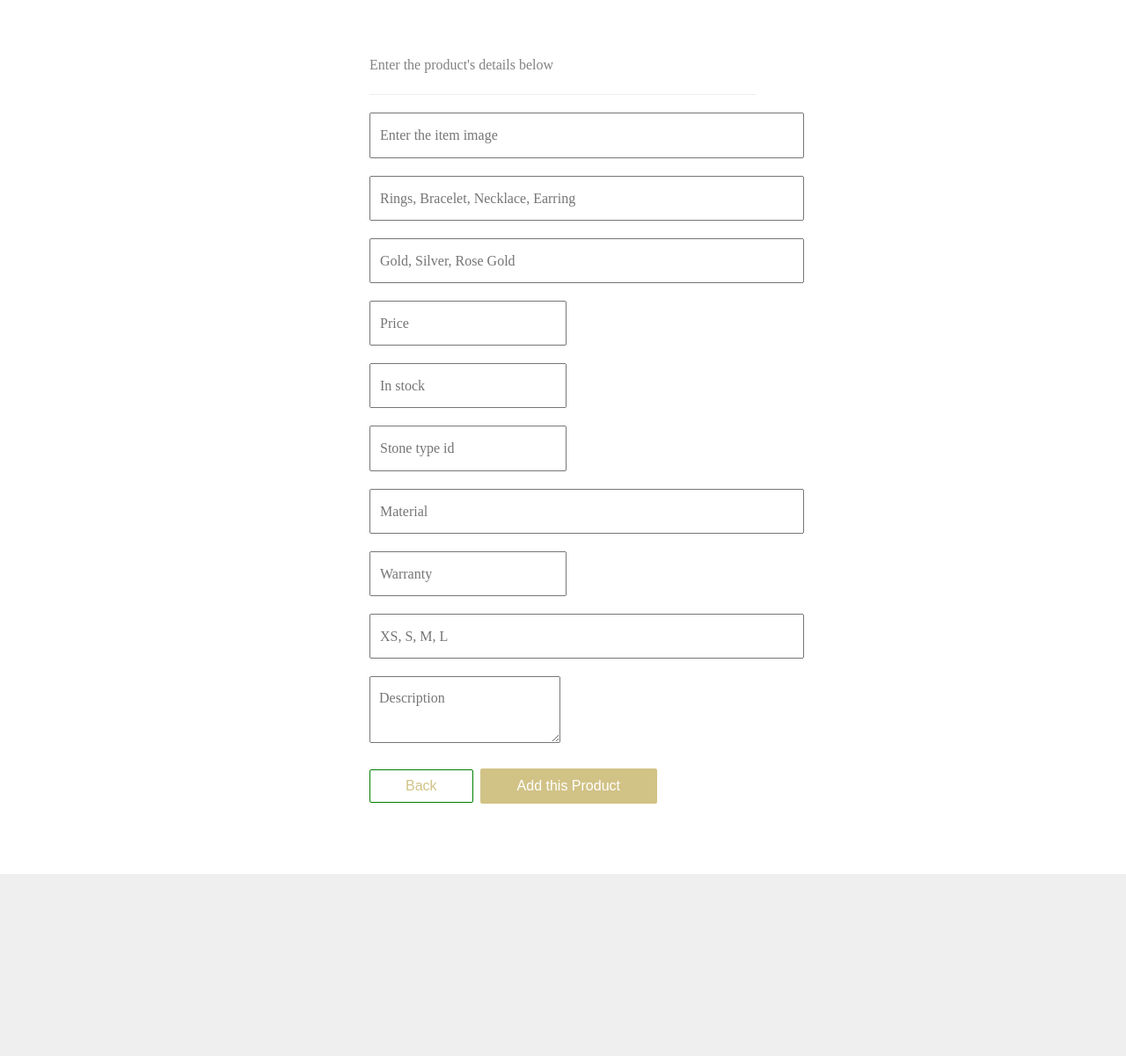
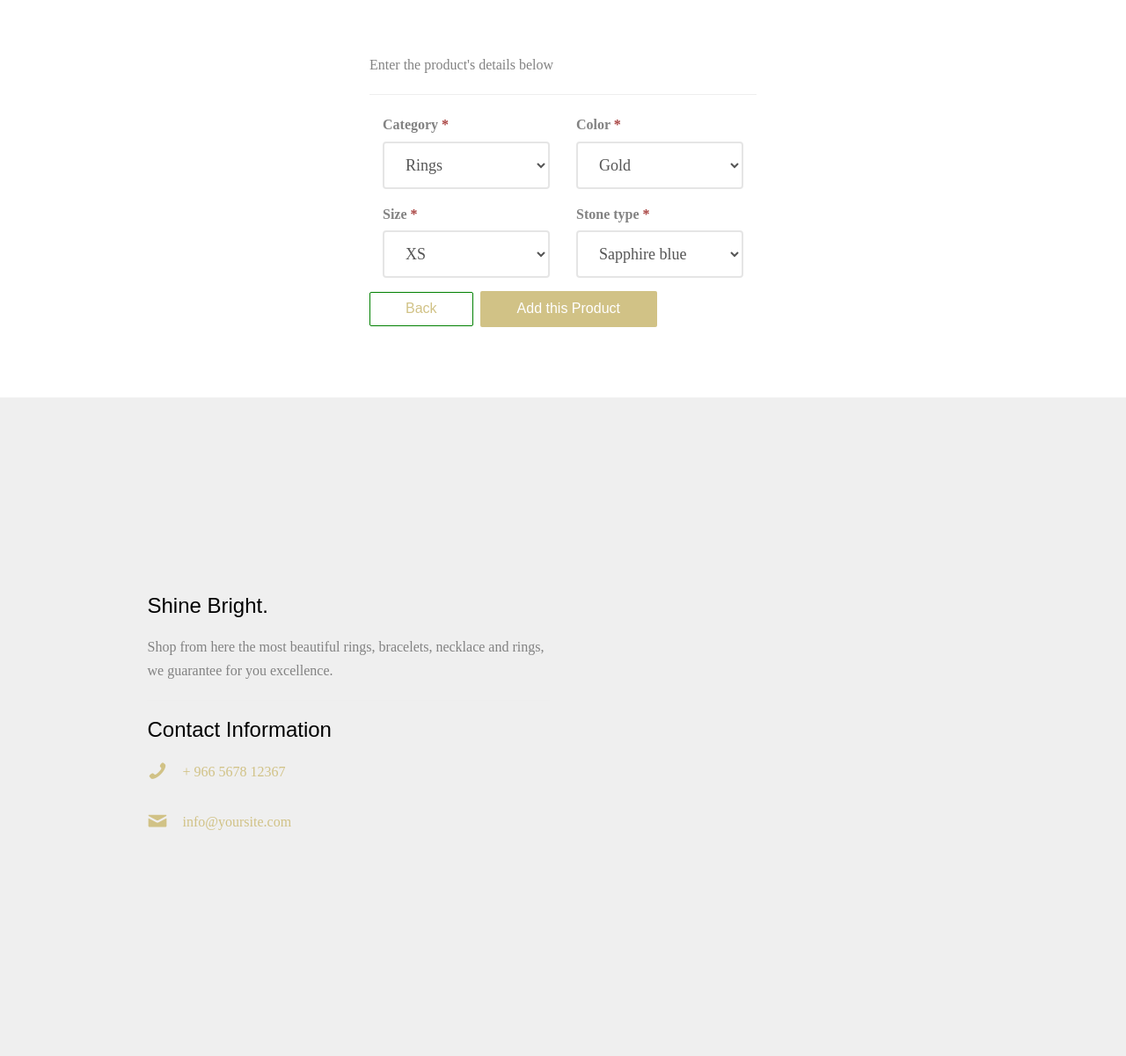
Before and after one commit to dev-jey/php-ecommerce, a PHP site: page /add_product.php in a window 1280 px wide. Shown: the part 200-1401 px from the top of the page at 88% size. After the commit the page ends 1144 px from the top, so only its background shows below. Run offline with PHP 8.4, Linux system fonts and the light colour scheme; a user stored in the database is signed in; some libraries are stand-ins or nearby versions; some web fonts are replaced.

Commit message:
New cheanges

```diff
--- a/add_product.php
+++ b/add_product.php
@@ -6,23 +6,15 @@ include("database/connect.php");
 //tasks to do once all the details are entered
 
 if (isset($_POST['addthisprod'])) {
-
-    $image = $_POST['image'];
     $Item_category = $_POST['Item_category'];
     $Item_color = $_POST['Item_color'];
     $Stone_type = $_POST['Stone_type'];
-    $Material = $_POST['Material'];
-    $warranty = $_POST['warranty'];
     $Item_size = $_POST['Item_size'];
-    $Description = $_POST['Description'];
-    $Item_price = $_POST['Item_price'];
-    $In_stock = $_POST['In_stock'];
 
-    $sqlinsert = "INSERT INTO item(image,Item_category,Item_color,Stone_type,Material,warranty,Item_size,Description, Item_price, In_stock) VALUES('$image','$Item_category','$Item_color','$Stone_type','$Material', '$warranty', '$Item_size', '$Description', '$Item_price', '$In_stock')";
-    echo $sqlinsert;
+    $sqlinsert = "INSERT INTO Item_data(Item_id,Color,Size,type) VALUES('$Item_category','$Item_color','$Item_size','$Stone_type')";
+    // echo $sqlinsert;
     mysqli_query($conn, $sqlinsert);
     echo '<script>window.location="adminhome.php"</script>';
-
 }
 ?>
 
@@ -35,28 +27,48 @@ if (isset($_POST['addthisprod'])) {
                     margin: auto;
                     background-color: white;" class="mx-auto">
             <?php echo "Enter the product's details below<br><hr>"; ?>
-            <input type="text" required name="image" placeholder="Enter the item image" size=50 style="padding: 10px; margin-bottom: 20px;">
-            <br>
-            <input type="text" required name="Item_category" placeholder="Rings, Bracelet, Necklace, Earring" size=50 style="padding: 10px; margin-bottom: 20px;">
-            <br>
-            <input type="text" required name="Item_color" placeholder="Gold, Silver, Rose Gold" size=50 style="padding: 10px; margin-bottom: 20px;">
+            <div class="form-group col-md-6">
+                <label for="Item_category" class="text-black">Category <span class="text-danger">*</span></label>
+                <select id="Item_category" class="form-control" name="Item_category">
+                    <option value="1" disabled>Select a category</option>
+                    <option value="2902254">Rings</option>
+                    <option value="23052434">Bracelet</option>
+                    <option value="5498966">Necklace</option>
+                    <option value="5464833">Earring</option>
+                </select>
+            </div>
+            <div class="form-group col-md-6">
+                <label for="Item_color" class="text-black">Color <span class="text-danger">*</span></label>
+                <select id="Item_color" class="form-control" name="Item_color">
+                    <option value="1" disabled>Select a color</option>
+                    <option value="Gold">Gold</option>
+                    <option value="Silver">Silver</option>
+                    <option value="Rose Gold">Rose gold</option>
+                </select>
+            </div>
 
-            <br>
-            <input type="number" required name="Item_price" placeholder="Price" size=50 style="padding: 10px; margin-bottom: 20px;">
-            <br>
-            <input type="number" required name="In_stock" placeholder="In stock" size=50 style="padding: 10px; margin-bottom: 20px;">
-
-            <br>
-            <input type="number" required name="Stone_type" placeholder="Stone type id" size=50 style="padding: 10px; margin-bottom: 20px;">
-            <br>
-            <input type="text" required name="Material" placeholder="Material" size=50 style="padding: 10px; margin-bottom: 20px;">
-            <br>
-            <input type="number" required name="warranty" placeholder="Warranty" size=50 style="padding: 10px; margin-bottom: 20px;">
-            <br>
-            <input type="text" required name="Item_size" placeholder="XS, S, M, L" size=50 style="padding: 10px; margin-bottom: 20px;">
-            <br>
-            <textarea required name="Description" placeholder="Description" style="padding: 10px; margin-bottom: 20px;"></textarea>
-            <br>
+            <div class="form-group col-md-6">
+                <label for="Item_size" class="text-black">Size <span class="text-danger">*</span></label>
+                <select id="Item_size" class="form-control" name="Item_size">
+                    <option value="1" disabled>Select a size</option>
+                    <option value="XS">XS</option>
+                    <option value="S">S</option>
+                    <option value="M">M</option>
+                    <option value="L">L</option>
+                </select>
+            </div>
+            <div class="form-group col-md-6">
+                <label for="Stone_type" class="text-black">Stone type <span class="text-danger">*</span></label>
+                <select id="Stone_type" class="form-control" name="Stone_type">
+                    <option value="0" disabled>Select a stone type</option>
+                    <option value="1">Sapphire blue</option>
+                    <option value="2">Black diamond</option>
+                    <option value="3">Emerald</option>
+                    <option value="4">Transparent gemstones</option>
+                    <option value="5">Tourmaline and spinel stones</option>
+                    <option value="6">Amber (kahraman)</option>
+                </select>
+            </div>
             <a href="admin_product.php" class="btn btn-dark" style="padding: 7px 40px; margin-bottom: 20px;border: solid 1px green;">Back</a>
             <input type="submit" class="btn btn-primary" required name="addthisprod" value="Add this Product" style="padding: 7px 40px; margin-bottom: 20px;">
         </form>
--- a/adminhome.php
+++ b/adminhome.php
@@ -33,7 +33,6 @@ include("database/connect.php");
                             <th>Image</th>
                             <th>Name</th>
                             <th>Price</th>
-                            <th>Size</th>
                             <th>Description</th>
                         </tr>
                     </thead>
@@ -48,7 +47,6 @@ include("database/connect.php");
                             <td><img src="<?php echo $rows['image'] ?>" alt="No image" width="100"></td>
                             <td><?php echo $rows['Item_category'] ?></td>
                             <td><?php echo $rows['Item_price'] ?></td>
-                            <td><?php echo $rows['Item_size'] ?></td>
                             <td><?php echo $rows['Description'] ?></td>
                         </tr>
                     <?php
```
Also changed, not shown: cart1.php (+8 -4 lines), item_desc.php (+17 -13 lines).
